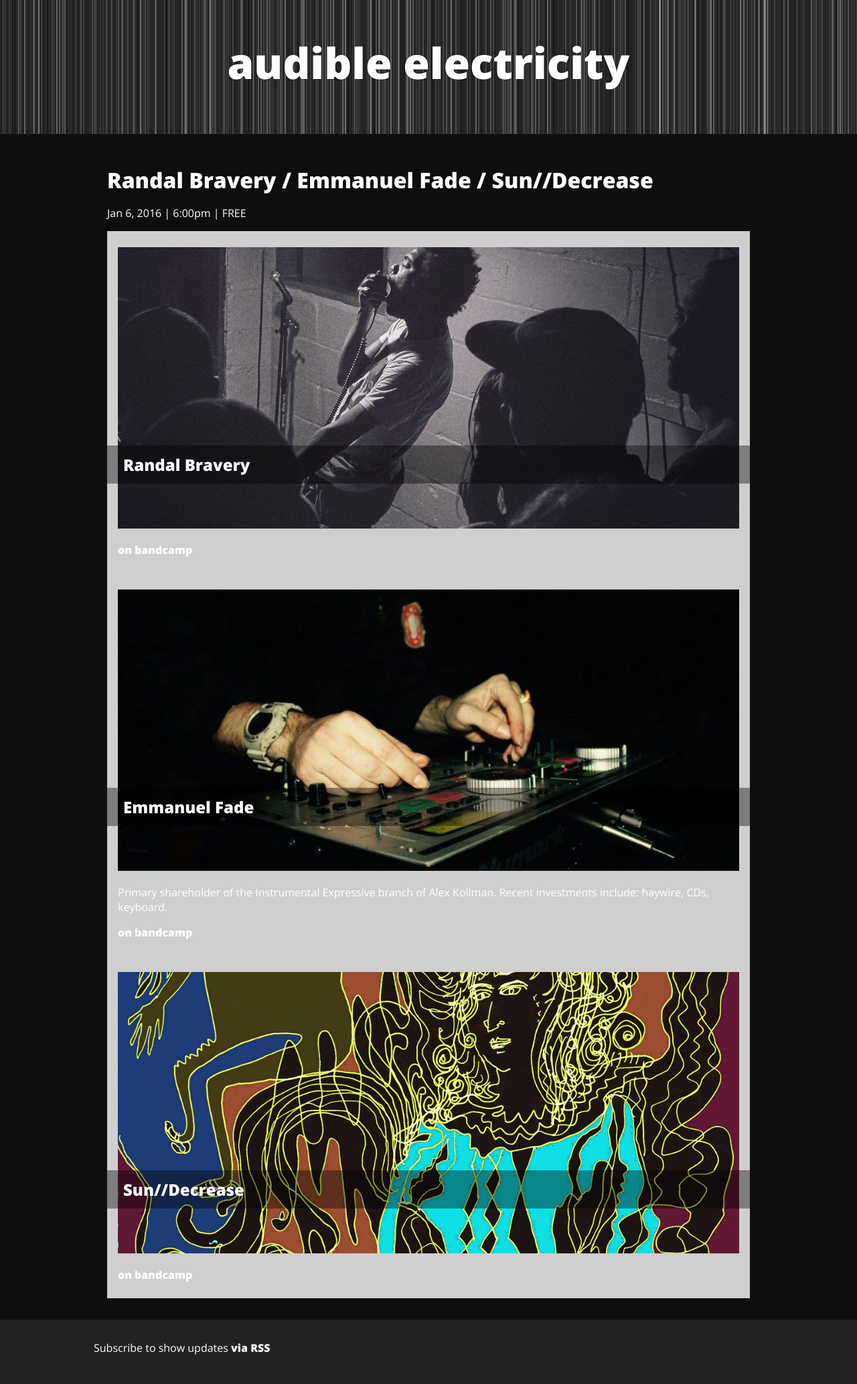
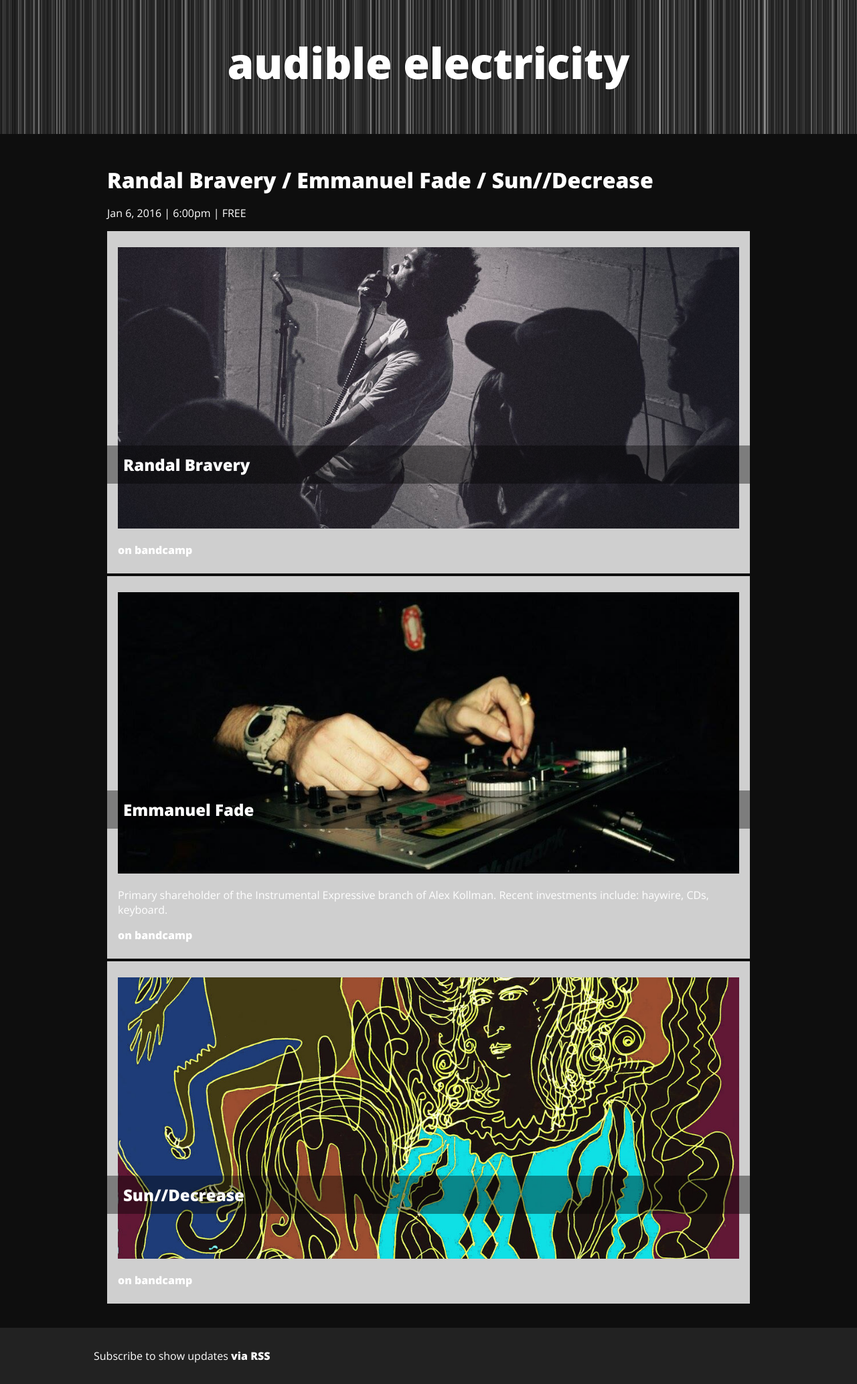
Before and after one commit to hecanjog/audibleelectricity.com, a Jekyll site: the page built from _posts/2016-01-06-randal-bravery-e-fade-sun.markdown, in a window 1280 px wide. Shown: the whole page at 67% size. Built offline with Jekyll 4.4.1, drawn with Linux system fonts in a browser that asks for light colours; nearby versions of some CDN libraries.

Commit message:
style tweak

```diff
--- a/_sass/_shows.scss
+++ b/_sass/_shows.scss
@@ -6,6 +6,7 @@
     position: relative;
     background-color: rgba(255,255,255,0.8);
     padding: 0.5em 1em;
+    margin-bottom: 0.25em;
 
     h2 {
         position: absolute;
```
